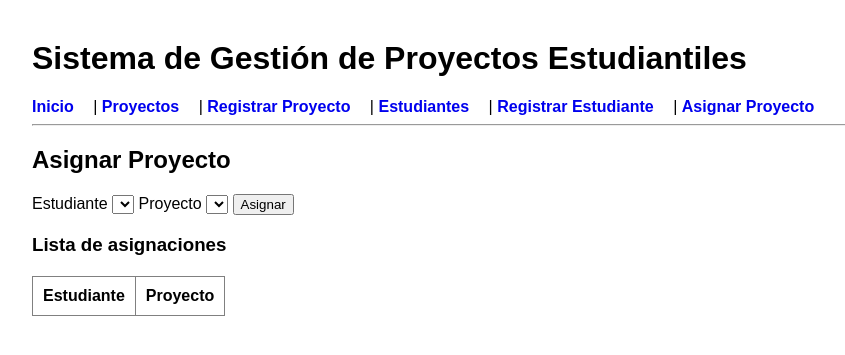
After one commit to 12038232/Talle-RUP, a Flask app: page /asignar in a window 1280 px wide. The commit adds this page. Shown: the top 355 px of the page, without its empty margins (8-853 px from the left). Run offline with Flask 3, Linux system fonts and the light colour scheme; lists and menus that the app fills with data are empty.

Commit message:
actualizacion numero 5

```diff
--- a/app.py
+++ b/app.py
@@ -4,6 +4,7 @@ app = Flask(__name__)
 
 proyectos = []
 Estudiantes = []
+asignar_proyecto=[]
 
 # -------------------------
 # PAGINA PRINCIPAL
@@ -57,7 +58,7 @@ def eliminar_proyecto(id):
 
 @app.route('/estudiantes')
 def lista_estudiantes():
-    return render_template('Estudiantes.html', Estudiantes=Estudiantes)
+    return render_template('estudiantes.html', Estudiantes=Estudiantes)
 
 
 @app.route('/estudiantes/registrar', methods=['GET', 'POST'])
@@ -87,5 +88,36 @@ def eliminar_estudiante(id):
     return redirect(url_for('lista_estudiantes'))
 
 
+# -------------------------
+# ASIGNAR PROYECTOS
+# -------------------------
+
+@app.route('/asignar', methods=['GET', 'POST'])
+def asignar():
+
+    if request.method == 'POST':
+
+        estudiante = request.form.get('estudiante')
+        proyecto = request.form.get('proyecto')
+
+        if estudiante and proyecto:
+
+            asignacion = {
+                'estudiante': estudiante,
+                'proyecto': proyecto
+            }
+
+            asignar_proyecto.append(asignacion)
+
+            print(asignar_proyecto)  # 👈 esto es para verificar
+
+        return redirect(url_for('asignar'))
+
+    return render_template(
+        'asignar_proyecto.html',
+        Estudiantes=Estudiantes,
+        proyectos=proyectos,
+        asignaciones=asignar_proyecto
+    )
 if __name__ == '__main__':
     app.run(debug=True)
--- /dev/null
+++ b/templates/asignar_proyecto.html
@@ -0,0 +1,53 @@
+{% extends "base.html" %}
+
+{% block content %}
+
+<h2>Asignar Proyecto</h2>
+
+<form method="POST">
+
+<label>Estudiante</label>
+<select name="estudiante">
+
+{% for e in Estudiantes %}
+<option value="{{ e.nombre }}">{{ e.nombre }}</option>
+{% endfor %}
+
+</select>
+
+
+<label>Proyecto</label>
+<select name="proyecto">
+
+{% for p in proyectos %}
+<option value="{{ p.nombre }}">{{ p.nombre }}</option>
+{% endfor %}
+
+</select>
+
+<button type="submit">Asignar</button>
+
+</form>
+
+
+<h3>Lista de asignaciones</h3>
+
+<table border="1">
+
+<tr>
+<th>Estudiante</th>
+<th>Proyecto</th>
+</tr>
+
+{% for a in asignaciones %}
+
+<tr>
+<td>{{ a.estudiante }}</td>
+<td>{{ a.proyecto }}</td>
+</tr>
+
+{% endfor %}
+
+</table>
+
+{% endblock %}
--- a/templates/base.html
+++ b/templates/base.html
@@ -19,7 +19,8 @@
 <a href="/proyectos">Proyectos</a> |
 <a href="/proyectos/nuevo">Registrar Proyecto</a> |
 <a href="/estudiantes">Estudiantes</a> |
-<a href="/estudiantes/registrar">Registrar Estudiante</a>
+<a href="/estudiantes/registrar">Registrar Estudiante</a> |
+<a href="{{ url_for('asignar') }}">Asignar Proyecto</a>
 
 </nav>
 
```
